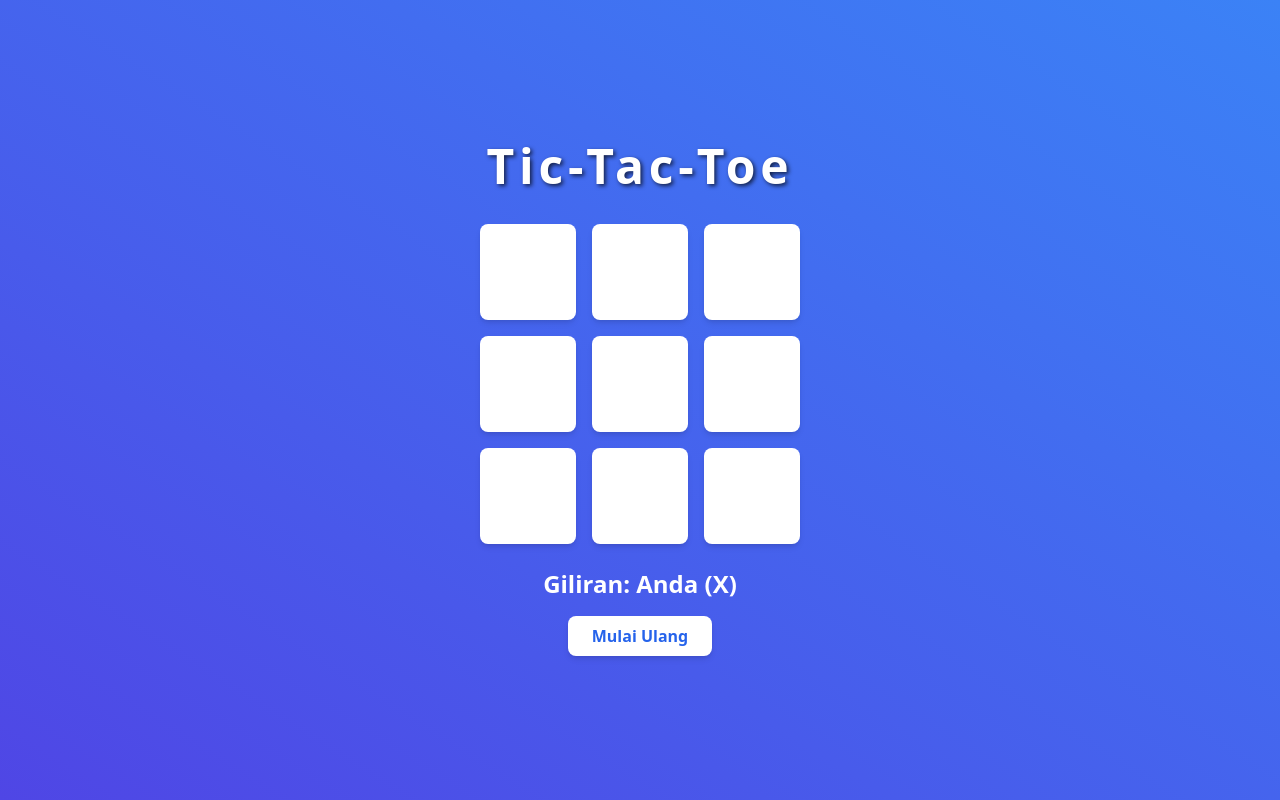
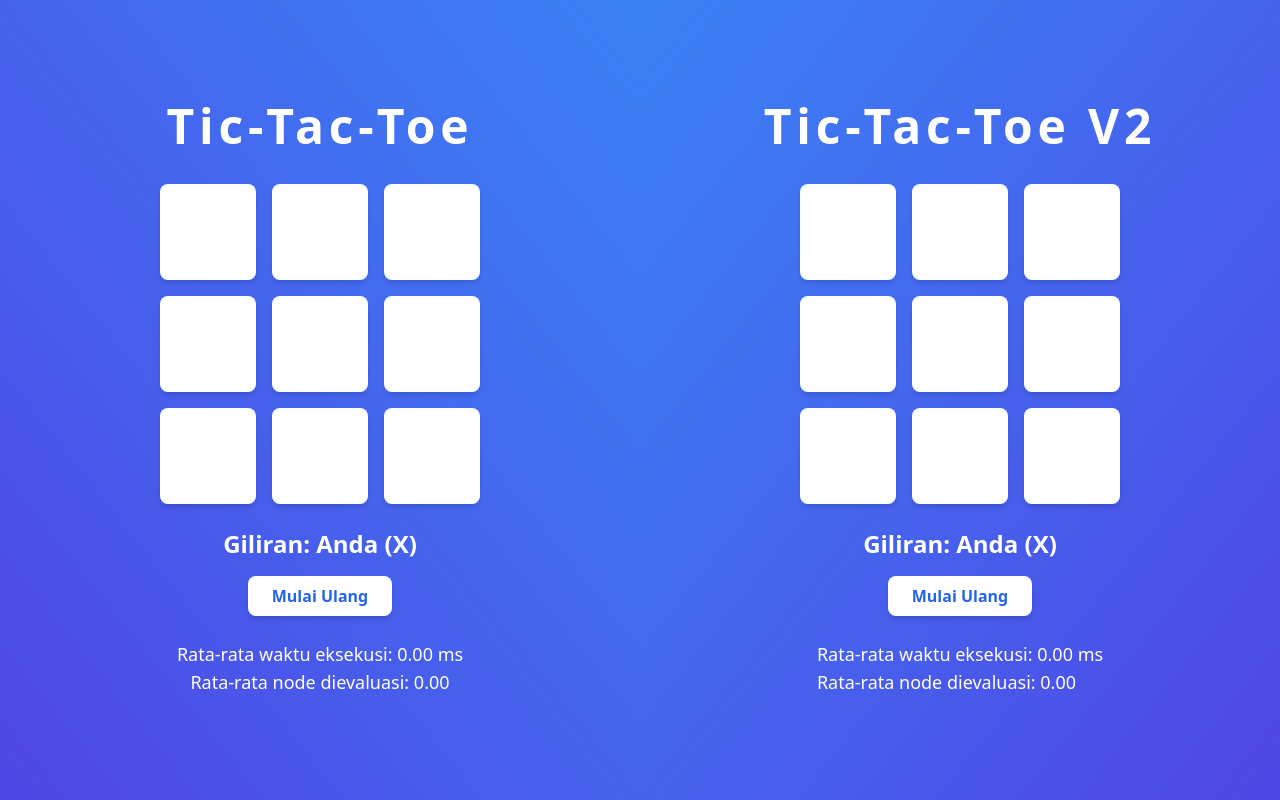
Before and after one commit to 24aeronyx/tictactoe_PKB, a React (Vite) app: page / in a window 1280 px wide. Built offline with nearby package versions, Linux system fonts and the light colour scheme.

Commit message:
Add draw animation

```diff
--- a/src/App.jsx
+++ b/src/App.jsx
@@ -4,9 +4,9 @@ import TicTacToeV2 from "./components/TicTacToeV2";
 
 function App() {
   return (
-    <div className="flex justify-center">
+    <div className="flex justify-between">
       <TicTacToe />
-      {/* <TicTacToeV2/> */}
+      <TicTacToeV2/>
     </div>
   );
 }
--- a/src/components/TicTacToe.jsx
+++ b/src/components/TicTacToe.jsx
@@ -5,6 +5,9 @@ const TicTacToe = () => {
   const [squares, setSquares] = useState(Array(9).fill(null));
   const [isXNext, setIsXNext] = useState(true);
   const [status, setStatus] = useState("Giliran: Anda (X)");
+  const [moveStats, setMoveStats] = useState([]); // Statistik waktu dan node per langkah AI
+  const [showConfetti, setShowConfetti] = useState(false); // Untuk kontrol confetti
+  const [isDraw, setIsDraw] = useState(false); // Untuk kontrol status draw
 
   const calculateWinner = (squares) => {
     const lines = [
@@ -18,7 +21,11 @@ const TicTacToe = () => {
       [2, 4, 6],
     ];
     for (let [a, b, c] of lines) {
-      if (squares[a] && squares[a] === squares[b] && squares[a] === squares[c]) {
+      if (
+        squares[a] &&
+        squares[a] === squares[b] &&
+        squares[a] === squares[c]
+      ) {
         return squares[a];
       }
     }
@@ -33,29 +40,46 @@ const TicTacToe = () => {
     if (winner === "O") return 1;
     if (!newSquares.includes(null)) return 0;
 
-    if (isMaximizing) {
+    let nodeCount = 0; // Node yang dievaluasi di dalam fungsi
+    const evaluate = (squares, maximizing) => {
+      nodeCount++;
+      const winner = calculateWinner(squares);
+      if (winner === "X") return -1;
+      if (winner === "O") return 1;
+      if (!squares.includes(null)) return 0;
+
+      if (maximizing) {
         let bestScore = -Infinity;
         for (let i = 0; i < 9; i++) {
-        if (newSquares[i] === null) {
-          newSquares[i] = "O";
-          let score = minimax(newSquares, false);
-          newSquares[i] = null;
-          bestScore = Math.max(score, bestScore);
+          if (squares[i] === null) {
+            squares[i] = "O";
+            bestScore = Math.max(bestScore, evaluate(squares, false));
+            squares[i] = null;
           }
         }
         return bestScore;
       } else {
         let bestScore = Infinity;
         for (let i = 0; i < 9; i++) {
-        if (newSquares[i] === null) {
-          newSquares[i] = "X";
-          let score = minimax(newSquares, true);
-          newSquares[i] = null;
-          bestScore = Math.min(score, bestScore);
+          if (squares[i] === null) {
+            squares[i] = "X";
+            bestScore = Math.min(bestScore, evaluate(squares, true));
+            squares[i] = null;
           }
         }
         return bestScore;
       }
+    };
+
+    let start = performance.now();
+    let score = evaluate(newSquares, isMaximizing);
+    let end = performance.now();
+    let executionTime = end - start;
+
+    // Tambahkan waktu eksekusi dan node ke dalam statistik
+    setMoveStats((prevStats) => [...prevStats, { executionTime, nodeCount }]);
+
+    return score;
   };
 
   const bestMove = () => {
@@ -98,10 +122,16 @@ const TicTacToe = () => {
   useEffect(() => {
     if (winner) {
       setStatus(`Pemenang: ${winner}`);
+      setShowConfetti(true); // Tampilkan confetti jika ada pemenang
+      setIsDraw(false); // Pastikan status draw direset
     } else if (!squares.includes(null)) {
       setStatus("Seri!");
+      setShowConfetti(false); // Sembunyikan confetti jika seri
+      setIsDraw(true); // Tandai hasil seri
     } else {
       setStatus(`Giliran: ${isXNext ? "Anda (X)" : "AI (O)"}`);
+      setShowConfetti(false); // Sembunyikan confetti jika belum ada pemenang
+      setIsDraw(false); // Pastikan status draw direset
     }
   }, [winner, squares, isXNext]);
 
@@ -109,14 +139,32 @@ const TicTacToe = () => {
     setSquares(Array(9).fill(null));
     setIsXNext(true);
     setStatus("Giliran: Anda (X)");
+    setMoveStats([]); // Reset statistik
+    setShowConfetti(false); // Sembunyikan confetti saat reset
+    setIsDraw(false); // Reset status draw saat reset
   };
 
+  const calculateAverages = () => {
+    const totalTime = moveStats.reduce(
+      (acc, stat) => acc + stat.executionTime,
+      0
+    );
+    const totalNodes = moveStats.reduce((acc, stat) => acc + stat.nodeCount, 0);
+    const averageTime = totalTime / moveStats.length || 0;
+    const averageNodes = totalNodes / moveStats.length || 0;
+
+    return { averageTime, averageNodes };
+  };
+
+  const { averageTime, averageNodes } = calculateAverages();
+
   return (
-    <div className="flex flex-col items-center justify-center min-h-screen bg-gradient-to-bl from-blue-500 to-indigo-600 w-full p-4">
-      <h1
-        className="text-5xl font-bold text-white mb-8 tracking-widest animate-bounce"
-        style={{ textShadow: "2px 2px 4px rgba(0, 0, 0, 0.7)" }}
+    <div
+      className={`flex flex-col items-center justify-center min-h-screen w-full p-4 ${
+        isDraw ? "bg-gray-500" : "bg-gradient-to-bl from-blue-500 to-indigo-600"
+      } transition-colors duration-500`}
     >
+      <h1 className="text-5xl font-bold text-white mb-8 tracking-widest animate-bounce">
         Tic-Tac-Toe
       </h1>
       <div className="grid grid-cols-3 gap-4">
@@ -141,7 +189,13 @@ const TicTacToe = () => {
           Mulai Ulang
         </button>
       </div>
-      {winner && <Confetti width={window.innerWidth} height={window.innerHeight} />}
+      <div className="mt-6 text-white text-lg text-center">
+        <p>Rata-rata waktu eksekusi: {averageTime.toFixed(2)} ms</p>
+        <p>Rata-rata node dievaluasi: {averageNodes.toFixed(2)}</p>
+      </div>
+      {showConfetti && (
+        <Confetti width={window.innerWidth} height={window.innerHeight} />
+      )}
     </div>
   );
 };
--- a/src/components/TicTacToeV2.jsx
+++ b/src/components/TicTacToeV2.jsx
@@ -1,5 +1,13 @@
-import React, { useState } from "react";
+import React, { useState, useEffect } from "react";
 import Confetti from "react-confetti";
+
+const TicTacToeV2 = () => {
+  const [squares, setSquares] = useState(Array(9).fill(null));
+  const [isXNext, setIsXNext] = useState(true);
+  const [status, setStatus] = useState("Giliran: Anda (X)");
+  const [moveStats, setMoveStats] = useState([]);
+  const [showConfetti, setShowConfetti] = useState(false);
+  const [isDraw, setIsDraw] = useState(false);
 
   const calculateWinner = (squares) => {
     const lines = [
@@ -12,8 +20,7 @@ const calculateWinner = (squares) => {
       [0, 4, 8],
       [2, 4, 6],
     ];
-    for (let i = 0; i < lines.length; i++) {
-        const [a, b, c] = lines[i];
+    for (let [a, b, c] of lines) {
       if (squares[a] && squares[a] === squares[b] && squares[a] === squares[c]) {
         return squares[a];
       }
@@ -21,156 +28,161 @@ const calculateWinner = (squares) => {
     return null;
   };
 
-const TicTacToeV2 = () => {
-    const [board, setBoard] = useState(Array(9).fill(null));
-    const [isXNext, setIsXNext] = useState(true);
-    const [metrics, setMetrics] = useState({ time: 0, nodes: 0 });
-    const [totalMetrics, setTotalMetrics] = useState({ totalTime: 0, totalNodes: 0, count: 0 });
-    const winner = calculateWinner(board);
+  const winner = calculateWinner(squares);
 
-    const handleClick = (index) => {
-        if (board[index] || winner || !isXNext) return;
-        const newBoard = board.slice();
-        newBoard[index] = 'X';
-        setBoard(newBoard);
-        setIsXNext(false);
-        if (!calculateWinner(newBoard) && !newBoard.every(Boolean)) {
-            setTimeout(() => {
-                makeOptimalMove(newBoard);
-            }, 500);
-        }
-    };
+  const minimax = (newSquares, isMaximizing, alpha, beta) => {
+    let nodeCount = 0;
+    const evaluate = (squares, maximizing, alpha, beta) => {
+      nodeCount++;
 
-    const resetGame = () => {
-        setBoard(Array(9).fill(null));
-        setIsXNext(true);
-        setMetrics({ time: 0, nodes: 0 });
-        setTotalMetrics({ totalTime: 0, totalNodes: 0, count: 0 });
-    };
+      const winner = calculateWinner(squares);
+      if (winner === "X") return -1;
+      if (winner === "O") return 1;
+      if (!squares.includes(null)) return 0;
 
-    const minimax = (board, depth, isMaximizing, alpha, beta) => {
-        let nodesEvaluated = 1;
-
-        const winner = calculateWinner(board);
-        if (winner) {
-            return winner === 'X' ? 1 : -1;
-        }
-        if (board.every(Boolean)) {
-            return 0;
-        }
-
-        if (isMaximizing) {
+      if (maximizing) {
         let bestScore = -Infinity;
-            for (let i = 0; i < board.length; i++) {
-                if (!board[i]) {
-                    board[i] = 'O';
-                    bestScore = Math.max(bestScore, minimax(board, depth + 1, false, alpha, beta));
-                    board[i] = null;
-                    nodesEvaluated++;
+        for (let i = 0; i < 9; i++) {
+          if (squares[i] === null) {
+            squares[i] = "O";
+            bestScore = Math.max(bestScore, evaluate(squares, false, alpha, beta));
+            squares[i] = null;
             alpha = Math.max(alpha, bestScore);
-                    if (beta <= alpha) {
-                        break;
-                    }
+            if (beta <= alpha) break;
           }
         }
         return bestScore;
       } else {
         let bestScore = Infinity;
-            for (let i = 0; i < board.length; i++) {
-                if (!board[i]) {
-                    board[i] = 'X';
-                    bestScore = Math.min(bestScore, minimax(board, depth + 1, true, alpha, beta));
-                    board[i] = null;
-                    nodesEvaluated++;
+        for (let i = 0; i < 9; i++) {
+          if (squares[i] === null) {
+            squares[i] = "X";
+            bestScore = Math.min(bestScore, evaluate(squares, true, alpha, beta));
+            squares[i] = null;
             beta = Math.min(beta, bestScore);
-                    if (beta <= alpha) {
-                        break;
-                    }
+            if (beta <= alpha) break;
           }
         }
         return bestScore;
       }
     };
 
-    const makeOptimalMove = (currentBoard) => {
-        const start = performance.now();
+    let start = performance.now();
+    let score = evaluate(newSquares, isMaximizing, alpha, beta);
+    let end = performance.now();
+    let executionTime = end - start;
+
+    setMoveStats((prevStats) => [
+      ...prevStats,
+      { executionTime, nodeCount },
+    ]);
+
+    return score;
+  };
+
+  const bestMove = () => {
     let bestScore = -Infinity;
-        let bestMove = -1;
-        let nodes = 0;
-
-        for (let i = 0; i < currentBoard.length; i++) {
-            if (!currentBoard[i]) {
-                currentBoard[i] = 'O';
-                const score = minimax(currentBoard, 0, false, -Infinity, Infinity);
-                currentBoard[i] = null;
-                nodes++;
+    let move;
+    for (let i = 0; i < 9; i++) {
+      if (squares[i] === null) {
+        squares[i] = "O";
+        let score = minimax(squares, false, -Infinity, Infinity);
+        squares[i] = null;
         if (score > bestScore) {
           bestScore = score;
-                    bestMove = i;
+          move = i;
         }
       }
     }
+    return move;
+  };
 
-        const executionTime = performance.now() - start;
-        setMetrics({ time: executionTime, nodes: nodes });
-        setTotalMetrics((prev) => ({
-            totalTime: prev.totalTime + executionTime,
-            totalNodes: prev.totalNodes + nodes,
-            count: prev.count + 1,
-        }));
+  const handleClick = (i) => {
+    if (winner || squares[i] || !isXNext) return;
+    const newSquares = squares.slice();
+    newSquares[i] = "X";
+    setSquares(newSquares);
+    setIsXNext(false);
+  };
 
-        if (bestMove !== -1) {
-            const newBoard = currentBoard.slice();
-            newBoard[bestMove] = 'O';
-            setBoard(newBoard);
+  useEffect(() => {
+    if (!isXNext && !winner) {
+      const aiMove = bestMove();
+      if (aiMove !== undefined) {
+        const newSquares = squares.slice();
+        newSquares[aiMove] = "O";
+        setSquares(newSquares);
         setIsXNext(true);
       }
+    }
+  }, [isXNext, squares, winner]);
+
+  useEffect(() => {
+    if (winner) {
+      setStatus(`Pemenang: ${winner}`);
+      setShowConfetti(true);
+      setIsDraw(false);
+    } else if (!squares.includes(null)) {
+      setStatus("Seri!");
+      setShowConfetti(false);
+      setIsDraw(true); // Tandai hasil seri
+    } else {
+      setStatus(`Giliran: ${isXNext ? "Anda (X)" : "AI (O)"}`);
+      setShowConfetti(false);
+      setIsDraw(false);
+    }
+  }, [winner, squares, isXNext]);
+
+  const resetGame = () => {
+    setSquares(Array(9).fill(null));
+    setIsXNext(true);
+    setStatus("Giliran: Anda (X)");
+    setMoveStats([]);
+    setShowConfetti(false);
+    setIsDraw(false);
   };
 
-    const averageTime = totalMetrics.count ? (totalMetrics.totalTime / totalMetrics.count).toFixed(2) : 0;
-    const averageNodes = totalMetrics.count ? (totalMetrics.totalNodes / totalMetrics.count).toFixed(0) : 0;
+  const calculateAverages = () => {
+    const totalTime = moveStats.reduce((acc, stat) => acc + stat.executionTime, 0);
+    const totalNodes = moveStats.reduce((acc, stat) => acc + stat.nodeCount, 0);
+    const averageTime = totalTime / moveStats.length || 0;
+    const averageNodes = totalNodes / moveStats.length || 0;
+
+    return { averageTime, averageNodes };
+  };
+
+  const { averageTime, averageNodes } = calculateAverages();
 
   return (
-        <div className="flex flex-col items-center justify-center min-h-screen bg-gradient-to-l from-blue-600 to-blue-400 relative w-full">
-            {winner && <Confetti width={window.innerWidth} height={window.innerHeight} />}
-            <h1 className="text-4xl font-bold text-white mb-6 animate-bounce" style={{ textShadow: '2px 2px 4px rgba(0, 0, 0, 0.7)' }}>
-                Tic Tac Toe (Alpha-Beta Pruning)
+    <div className={`flex flex-col items-center justify-center min-h-screen bg-gradient-to-br ${isDraw ? "bg-gray-500" : "from-blue-500 to-indigo-600"} w-full p-4 transition-colors duration-500`}>
+      <h1 className="text-5xl font-bold text-white mb-8 tracking-widest animate-bounce">
+        Tic-Tac-Toe V2
       </h1>
-            <div className="grid grid-cols-3 gap-4">
-                {board.map((value, index) => (
+      <div className={`grid grid-cols-3 gap-4 ${isDraw ? "animate-pulse" : ""}`}>
+        {squares.map((square, i) => (
           <button
-                        key={index}
-                        onClick={() => handleClick(index)}
-                        className={`flex items-center justify-center w-24 h-24 text-6xl font-bold rounded-lg transition-transform transform hover:scale-105
-                          ${value ? 'bg-gray-300 text-blue-500' : 'bg-white text-blue-500 hover:bg-blue-100'}
-                          ${winner ? 'cursor-default' : 'cursor-pointer'}
-                          shadow-lg`}
-                        disabled={winner || !isXNext}
+            key={i}
+            onClick={() => handleClick(i)}
+            className={`w-24 h-24 flex items-center justify-center text-4xl font-bold rounded-lg shadow-md text-blue-500 bg-white hover:bg-blue-100 transition-colors duration-200 ${square === "X" ? "text-blue-600" : "text-red-500"}`}
           >
-                        {value}
+            {square}
           </button>
         ))}
       </div>
-            <div className="mt-6 text-white text-xl flex flex-col">
-                {winner && (
-                    <p className="font-semibold text-4xl text-yellow-300 text-center bg-blue-800 p-4 rounded-lg shadow-lg" style={{ textShadow: '2px 2px 4px rgba(0, 0, 0, 0.9)' }}>
-                        {`Winner: ${winner}`}
-                    </p>
-                )}
-                {!winner && board.every(Boolean) && <p className="font-semibold text-center">It's a Draw!</p>}
+      <div className="mt-6 text-center">
+        <h2 className="text-2xl font-semibold text-white">{status}</h2>
         <button
           onClick={resetGame}
-                    className="mt-4 px-6 py-2 bg-white text-blue-500 font-semibold rounded-lg shadow-md transition-transform transform hover:scale-105 hover:bg-blue-100"
+          className="mt-4 px-6 py-2 bg-white text-blue-600 font-bold rounded-lg shadow-md hover:bg-neutral-200 transition-all duration-200"
         >
-                    Reset Game
+          Mulai Ulang
         </button>
       </div>
-            <div className="mt-4 text-lg text-center text-white">
-                <p>{`Execution Time: ${metrics.time.toFixed(2)} ms`}</p>
-                <p>{`Nodes Evaluated: ${metrics.nodes}`}</p>
-                <p>{`Average Execution Time: ${averageTime} ms`}</p>
-                <p>{`Average Nodes Evaluated: ${averageNodes}`}</p>
+      <div className="mt-6 text-white text-lg">
+        <p>Rata-rata waktu eksekusi: {averageTime.toFixed(2)} ms</p>
+        <p>Rata-rata node dievaluasi: {averageNodes.toFixed(2)}</p>
       </div>
+      {showConfetti && <Confetti width={window.innerWidth} height={window.innerHeight} />}
     </div>
   );
 };
```
Lines whose indentation alone changed are shown as unchanged.
